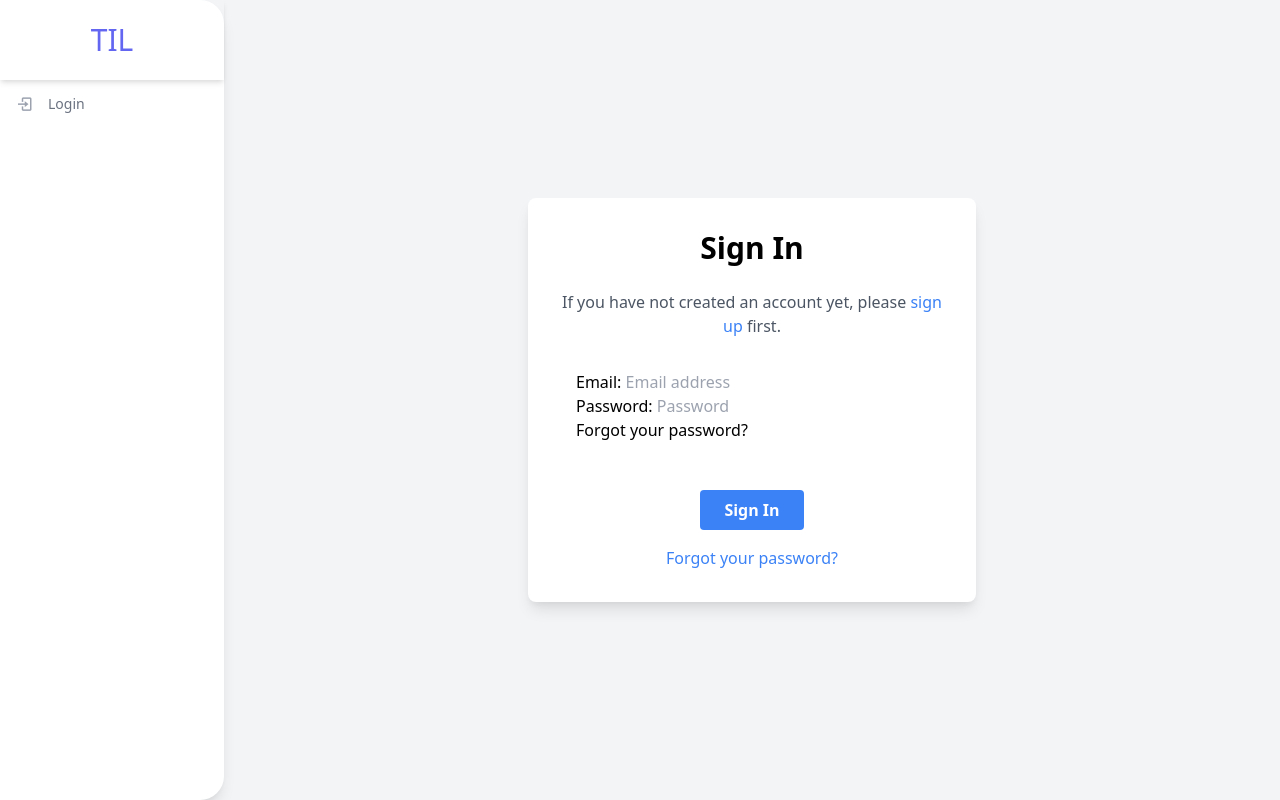
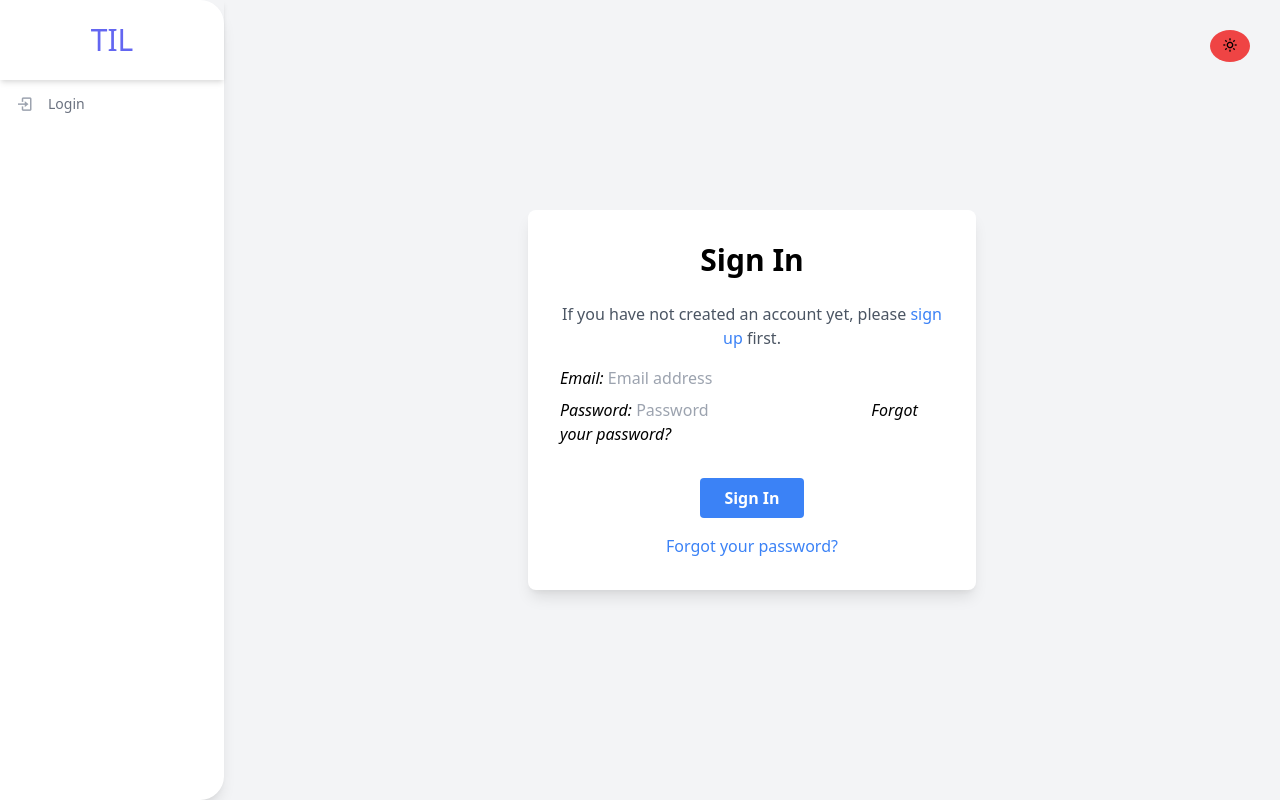
Before and after one commit to kowsik22/Django5, a Django app: page /login/ in a window 1280 px wide. Run offline with Django 5.2, Linux system fonts and the light colour scheme; some libraries are stand-ins or nearby versions.

```diff
--- a/feed/templates/feed/homepage.html
+++ b/feed/templates/feed/homepage.html
@@ -1,7 +1,8 @@
 {% extends "base.html" %}
 {% load thumbnail %}
 
-{% block title %}Changed the title of the homepage{% endblock %}
+{% block title %}Social Blogging Platform{% endblock %}
+
 
 {% block body %}
     <div id='posts-container'>
--- a/frontend/css/style.css
+++ b/frontend/css/style.css
@@ -1,33 +1,29 @@
-/* Add this to your main CSS file or within a <style> tag in your base.html */
-
-.container {
-  max-width: 600px; /* Set a maximum width */
-  margin: auto; /* Center the container */
-  padding: 20px; /* Add padding */
+.form-container p {
+  margin-bottom: 1rem;
+  color: #333;
 }
 
-h2 {
-  font-size: 1.5em; /* Responsive font size */
-  margin-bottom: 20px; /* Space below the heading */
+/* Style labels */
+.form-container label {
+  font-weight: bold;
+  font-size: 14px;
+  color: #555;
 }
 
-form {
-  display: flex;
-  flex-direction: column; /* Stack elements vertically */
-  align-items: center; /* Center elements horizontally */
+/* Style input fields */
+.form-container input[type="text"],
+.form-container input[type="password"],
+.form-container input[type="email"] {
+  width: 100%;
+  padding: 0.5rem;
+  margin-top: 0.25rem;
+  border: 1px solid #ccc;
+  border-radius: 4px;
 }
 
-button {
-  width: 100%; /* Full width for button */
-  padding: 10px; /* Padding for button */
+/* Style the error messages, if any */
+.form-container .errorlist {
+  color: #e53e3e; /* Red color */
+  font-size: 12px;
+  margin-top: 0.25rem;
 }
-
-@media (max-width: 600px) {
-  h2 {
-    font-size: 1.2em; /* Smaller font size for mobile */
-  }
-
-  button {
-    font-size: 0.9em; /* Smaller button text for mobile */
-  }
-}
--- a/til/settings.py
+++ b/til/settings.py
@@ -130,7 +130,7 @@ USE_TZ = True
 
 STATIC_URL = 'static/'
 
-EMAIL_BACKEND = 'django.core.mail.backends.smtp.EmailBackend'
+EMAIL_BACKEND = 'django.core.mail.backends.console.EmailBackend'
 EMAIL_HOST = 'smtp.gmail.com'  # Gmail SMTP server
 EMAIL_PORT = 587  # Port for TLS
 EMAIL_USE_TLS = True  # Use TLS
@@ -154,6 +154,8 @@ ACCOUNT_LOGOUT_REDIRECT = '/'
 ACCOUNT_PRESERVE_USERNAME_CASING = False
 ACCOUNT_SESSION_REMEMBER = True
 ACCOUNT_SIGNUP_PASSWORD_ENTER_TWICE = True
+ACCOUNT_SIGNUP_REDIRECT_URL = '/login/'  # Redirect to login page after signup
+ACCOUNT_LOGIN_REDIRECT_URL = '/'
 ACCOUNT_USERNAME_MIN_LENGTH = 2
 AUTHENTICATION_BACKENDS = (
     "django.contrib.auth.backends.ModelBackend",
--- a/til/templates/account/login.html
+++ b/til/templates/account/login.html
@@ -20,10 +20,10 @@
                 <form method="post" action="{% url 'account_login' %}" class="flex flex-col gap-4">
                     {% csrf_token %}
                     <div class="flex flex-col gap-3 ">
-                        <div class='text-black-400 p-4'>
-                            {{ form.as_p }}
+                        <div class='text-black-900 signin' style='color: ; font-weight:400; font-style:italic; font-size:1rem; display:flex; flex-direction:column; gap:8px;'>
+                            {{ form.as_p}}
+                            {{ redirect_field }}
                         </div>
-                        {{ redirect_field }}
                     </div>
 
                     <div class="text-center mt-4">
@@ -32,6 +32,8 @@
                         </button>
                     </div>
                 </form>
+
+
             {% endif %}
 
             <div class="text-center mt-4">
@@ -52,68 +54,3 @@
         {% include "mfa/webauthn/snippets/login_script.html" with button_id="passkey_login" %}
     {% endif %}
 {% endblock extra_body %}
-
-
-
-
-{% comment %} {% extends "base.html" %}
-{% load i18n %}
-{% load allauth account %}
-{% block head_title %}
-    {% trans "Sign In" %}
-{% endblock head_title %}
-{% block content %}
-    {% element h1 %}
-        {% trans "Sign In" %}
-    {% endelement %}
-    {% if not SOCIALACCOUNT_ONLY %}
-        {% setvar link %}
-            <a href="{{ signup_url }}">
-            {% endsetvar %}
-            {% setvar end_link %}
-            </a>
-        {% endsetvar %}
-        {% element p %}
-            {% blocktranslate %}If you have not created an account yet, then please {{ link }}sign up{{ end_link }} first.{% endblocktranslate %}
-        {% endelement %}
-        {% url 'account_login' as login_url %}
-        {% element form form=form method="post" action=login_url tags="entrance,login" %}
-            {% slot body %}
-                {% csrf_token %}
-                {% element fields form=form unlabeled=True %}
-                {% endelement %}
-                {{ redirect_field }}
-            {% endslot %}
-            {% slot actions %}
-                {% element button type="submit" tags="prominent,login" %}
-                    {% trans "Sign In" %}
-                {% endelement %}
-            {% endslot %}
-        {% endelement %}
-    {% endif %}
-    {% if LOGIN_BY_CODE_ENABLED or PASSKEY_LOGIN_ENABLED %}
-        {% element hr %}
-        {% endelement %}
-        {% element button_group vertical=True %}
-            {% if PASSKEY_LOGIN_ENABLED %}
-                {% element button type="submit" form="mfa_login" id="passkey_login" tags="prominent,login,outline,primary" %}
-                    {% trans "Sign in with a passkey" %}
-                {% endelement %}
-            {% endif %}
-            {% if LOGIN_BY_CODE_ENABLED %}
-                {% element button href=request_login_code_url tags="prominent,login,outline,primary" %}
-                    {% trans "Mail me a sign-in code" %}
-                {% endelement %}
-            {% endif %}
-        {% endelement %}
-    {% endif %}
-    {% if SOCIALACCOUNT_ENABLED %}
-        {% include "socialaccount/snippets/login.html" with page_layout="entrance" %}
-    {% endif %}
-{% endblock content %}
-{% block extra_body %}
-    {{ block.super }}
-    {% if PASSKEY_LOGIN_ENABLED %}
-        {% include "mfa/webauthn/snippets/login_script.html" with button_id="passkey_login" %}
-    {% endif %}
-{% endblock %} {% endcomment %}
--- a/til/templates/base.html
+++ b/til/templates/base.html
@@ -1,4 +1,3 @@
-
 {% load static%}
 <!DOCTYPE html>
 <html lang="en">
@@ -6,10 +5,45 @@
     <meta charset="UTF-8">
     <meta name="viewport" content="width=device-width, initial-scale=1.0">
     <title>{% block title %}Social Blogging Website{% endblock %}</title>
-    {% comment %} <link href="https://unpkg.com/tailwindcss@^2/dist/tailwind.min.css" rel="stylesheet"> {% endcomment %}
     <link rel="stylesheet" href="https://unpkg.com/boxicons@2.0.7/css/boxicons.min.css" />
     <link href="https://cdn.jsdelivr.net/npm/tailwindcss@2.2.19/dist/tailwind.min.css" rel="stylesheet">
     <link rel="stylesheet" href="{% static 'css/style.css' %}">
+    <style>
+        .dark-mode {
+            background-color: #000;
+            color: white;
+        }
+
+        .dark-mode .sidebar {
+            background-color: #1a1a1a;
+        }
+
+        .dark-mode a {
+            color: blue;
+        }
+
+        .dark-mode ul li a{
+          color:white;
+        }
+
+
+        .dark-mode ul li a:hover{
+          color:white;
+        }
+
+
+        .icon-light, .js-post-text , .signup, .signin{
+            color: black;
+        }
+
+
+
+        .icon-dark{
+            color: white;
+        }
+
+
+    </style>
 </head>
 <body class="bg-gray-100 min-h-screen">
     <div class="flex flex-col p-0 m-0 lg:flex-row min-h-screen">
@@ -34,11 +68,10 @@
                     </li>
                     <li>
                         <a href="{% url 'profiles:upload_image' request.user.username %}" class="flex flex-row items-center h-12 px-4 lg:px-0 w-full transform hover:translate-x-2 transition-transform ease-in duration-200 text-gray-500 hover:text-gray-800 ">
-                    <span class="inline-flex items-center justify-center h-12 w-12 text-lg text-gray-400"><i class="bx bx-layer-plus"></i></span>
+                            <span class="inline-flex items-center justify-center h-12 w-12 text-lg text-gray-400"><i class="bx bx-image-add"></i></span>
                             <span class="text-sm font-medium">Upload Image</span>
                         </a>
                     </li>
-
                     <li>
                         <a href="{% url 'account_logout' %}" class="flex flex-row items-center h-12 px-4 lg:px-0 w-full transform hover:translate-x-2 transition-transform ease-in duration-200 text-gray-500 hover:text-gray-800 logout">
                             <span class="inline-flex items-center justify-center h-12 w-12 text-lg text-gray-400 logout"><i class="bx bx-log-out"></i></span>
@@ -55,9 +88,11 @@
                 {% endif %}
             </ul>
         </div>
-
-    <div class="flex-grow lg:ml-56 flex items-center justify-center p-4 lg:p-6">
-      <div class="w-full ma-w-lg bg- p-6 rounded-lg ">
+        <div class="flex-grow lg:ml-56 flex items-center justify-center p-4 lg:p-6 relative">
+          <button id="theme-toggle" class="focus:outline-none m-5 btn p-1 bg-red-500" style='width:40px; border-radius:75%; position: absolute; top: 10px; right: 10px;'>
+              <i id="theme-icon" class='bx bx-sun icon-light'></i>
+          </button>
+          <div class="w-full max-w-lg bg- p-6 rounded-lg">
               {% block body %}
               {% block content %}
               {% endblock %}
@@ -77,7 +112,7 @@
                         </svg>
                     </div>
                     <hr class="my-2 w-full">
-          <textarea class="border-2 border-blue-500 my-4 w-full js-post-text" maxlength='240' rows='3' data-post-url = '{% url 'feed:new_post' %}' placeholder='Enter your post'></textarea>
+                    <textarea class="border-2 border-blue-500 my-4 w-full p-3 js-post-text" maxlength='240' rows='3' data-post-url = '{% url 'feed:new_post' %}' placeholder='Enter your post'></textarea>
                     <hr class="my-2 w-full">
                     <div class="ml-auto">
                         <button class=" js-submit bg-green-500 text-white font-bold rounded py-1 px-3 mt-4 hover:bg-green-600" type="button">
@@ -88,11 +123,46 @@
             </div>
         </div>
         {% endif %}
+    </div>
+
+<script src="https://cdnjs.cloudflare.com/ajax/libs/jquery/3.7.1/jquery.min.js" integrity="sha512-v2CJ7UaYy4JwqLDIrZUI/4hqeoQieOmAZNXBeQyjo21dadnwR+8ZaIJVT8EE2iyI61OV8e6M8PP2/4hpQINQ/g==" crossorigin="anonymous" referrerpolicy="no-referrer"></script>
+<script src='{% static 'js/main.js'%}'></script>
+<script>
+
+    document.addEventListener('DOMContentLoaded', (event) => {
+        const savedTheme = localStorage.getItem('theme');
+        const icon = document.getElementById('theme-icon');
+
+        if (savedTheme === 'dark') {
+            document.body.classList.add('dark-mode');
+            icon.classList.remove('bx-sun', 'icon-light');
+            icon.classList.add('bx-moon', 'icon-dark');
+            icon.classList.add('icon-dark');
+        }
+    });
 
 
-  </div>
-<script src="https://cdnjs.cloudflare.com/ajax/libs/jquery/3.7.1/jquery.min.js" integrity="sha512-v2CJ7UaYy4JwqLDIrZUI/4hqeoQieOmAZNXBeQyjo21dadnwR+8ZaIJVT8EE2iyI61OV8e6M8PP2/4hpQINQ/g==" crossorigin="anonymous" referrerpolicy="no-referrer"></script>
-<script src='{% static 'js/main.js'%}'></script>
+    let mode = document.getElementById('theme-toggle');
+    mode.addEventListener("click", toggleMode);
 
+
+    function toggleMode() {
+        const icon = document.getElementById('theme-icon');
+        document.body.classList.toggle('dark-mode');
+
+
+        if (document.body.classList.contains('dark-mode')) {
+            localStorage.setItem('theme', 'dark');
+            icon.classList.remove('bx-sun', 'icon-light');
+            icon.classList.add('bx-moon', 'icon-dark');
+            icon.classList.add('icon-dark');
+        } else {
+            localStorage.setItem('theme', 'light');
+            icon.classList.remove('bx-moon', 'icon-dark');
+            icon.classList.add('bx-sun', 'icon-light');
+            icon.classList.add('icon-light');
+        }
+    }
+</script>
 </body>
 </html>
```
Also changed, not shown: profiles/templates/profiles/detail.html (+6 -6 lines), til/templates/account/signup.html (+9 -6 lines), til/templates/includes/post.html (+4 -4 lines). Lines whose indentation alone changed are shown as unchanged.
